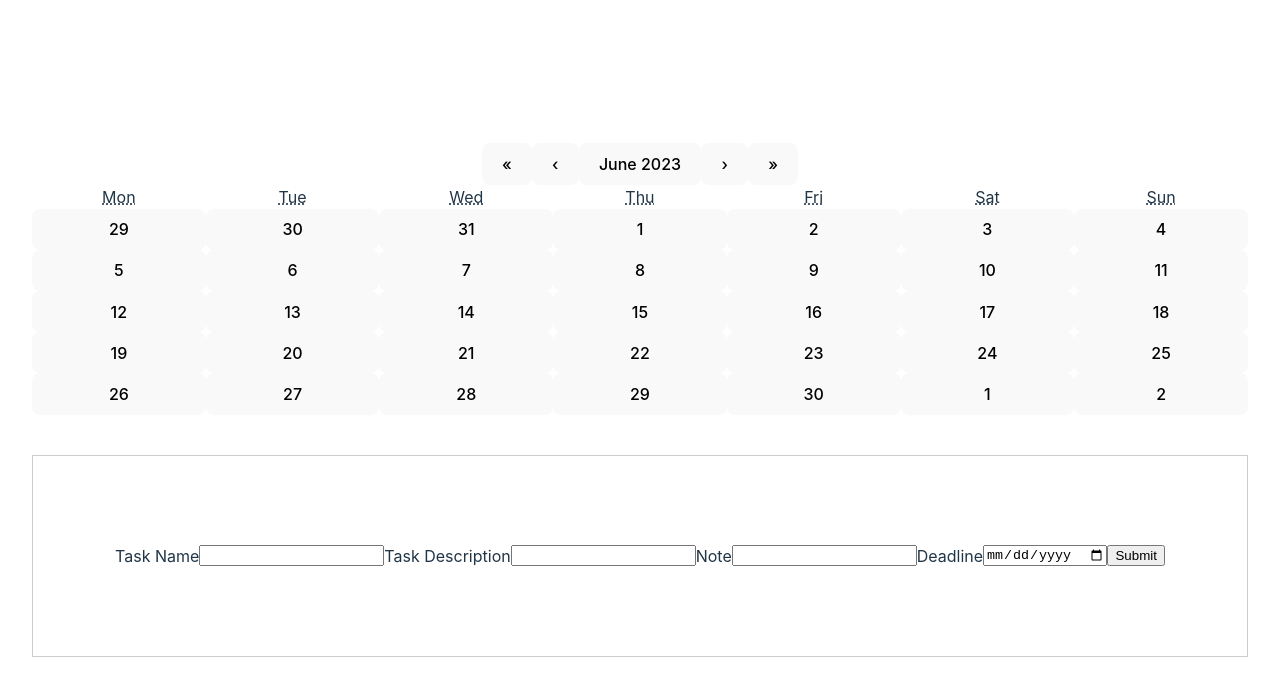
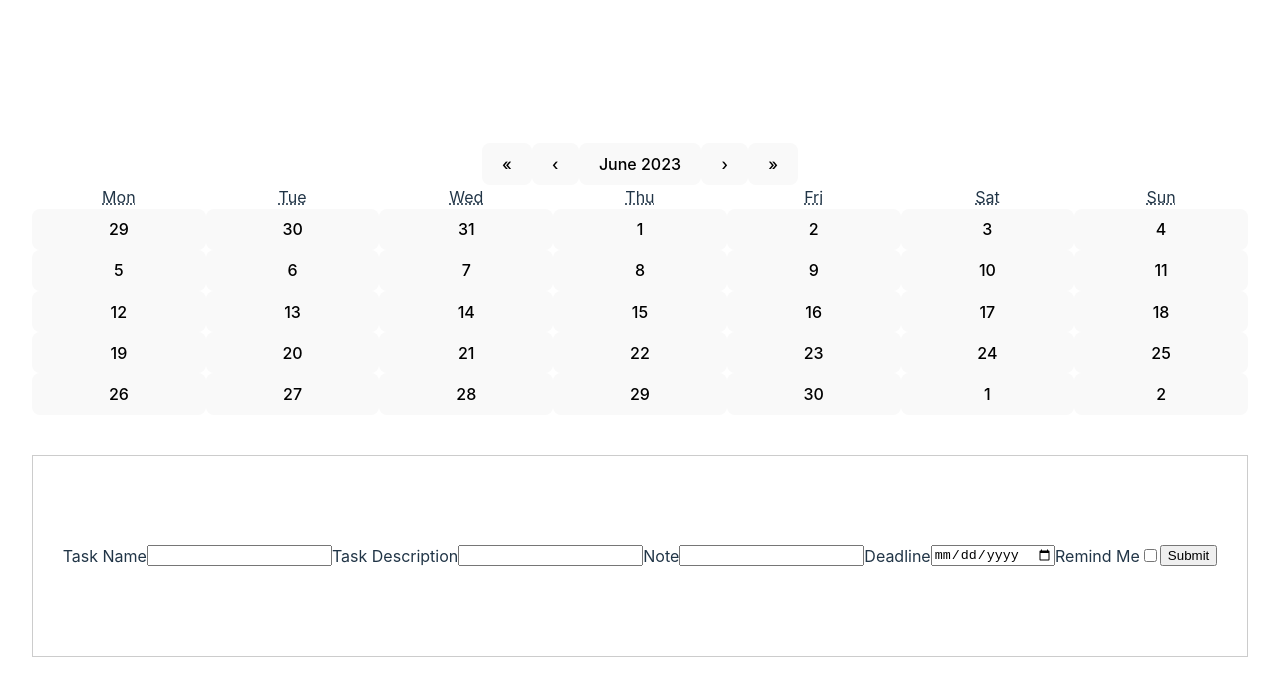
Before and after one commit to CSCI-40500-77100-Summer-2023/project-group-2, a React (Vite) app: page / in a window 1280 px wide. Shown: the top 696 px of the page. Built offline with nearby package versions, Linux system fonts and the light colour scheme.

Commit message:
updated readme

```diff
--- a/src/assets/components/home/CalanderComponent.jsx
+++ b/src/assets/components/home/CalanderComponent.jsx
@@ -47,6 +47,8 @@ const CalendarComponent = () => {
                     <input type="text" name="note" />
                     <label>Deadline</label>
                     <input type="date" name="deadline" />
+                    <label>Remind Me</label>
+                    <input type="checkbox" name="remindMe" />
                     <input type="submit" value="Submit" />
                 </form>
             </div>
```
Also changed, not shown: 1 other file (tests, documents, lock files or other folders).
